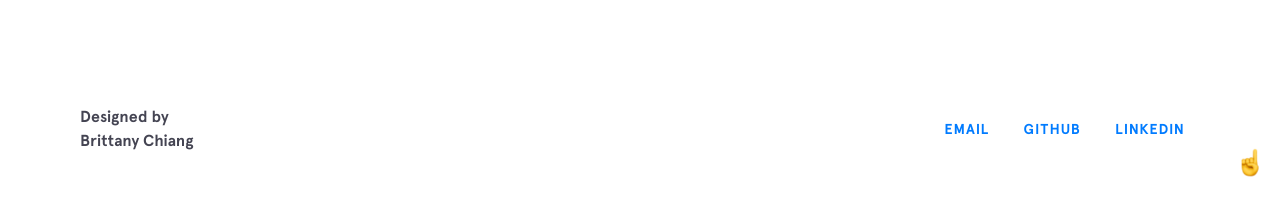
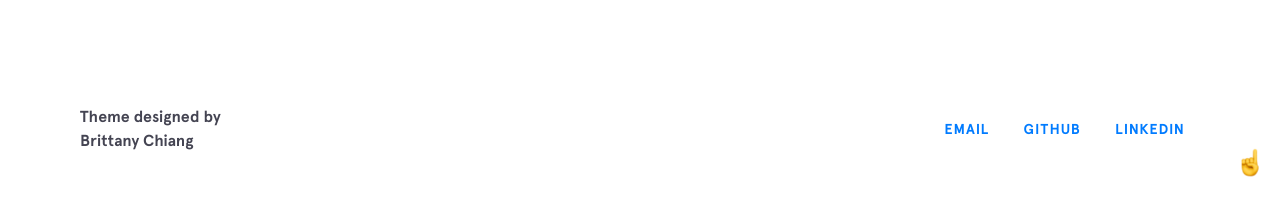
Before and after one commit to contimatteo/contimatteo.github.io, a Jekyll site: the page built from index.html, in a window 1280 px wide and 900 px high, scrolled down 2629 px. Shown: the part 697-897 px from the top of the window. Built offline with Jekyll 4.4.1, drawn with Linux system fonts in a browser that asks for light colours; nearby versions of some CDN libraries.

Commit message:
footer improvements

```diff
--- a/_includes/footer.html
+++ b/_includes/footer.html
@@ -1,7 +1,7 @@
 <footer class="footer">
   <div class="footer__copyright">
     <div class="top">
-      <span>Designed by</span>
+      <span>Theme designed by</span>
     </div>
     <div class="bottom">
       <span><a href="https://github.com/bchiang7/bchiang7.github.io" target="_blank">Brittany Chiang</a></span>
```
